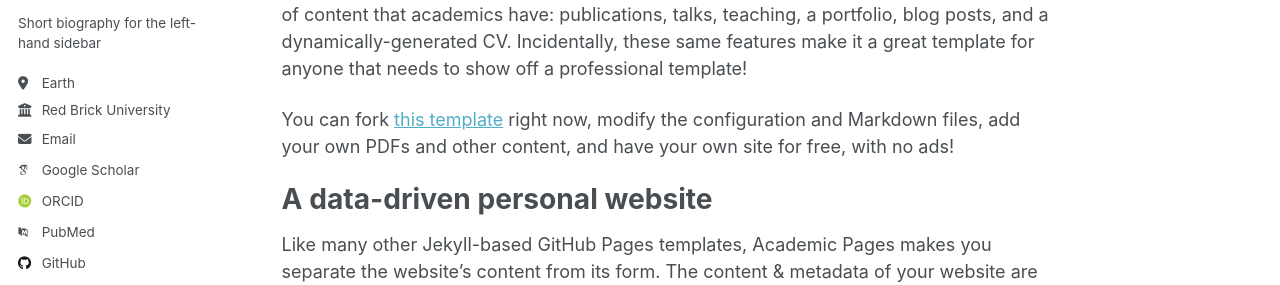
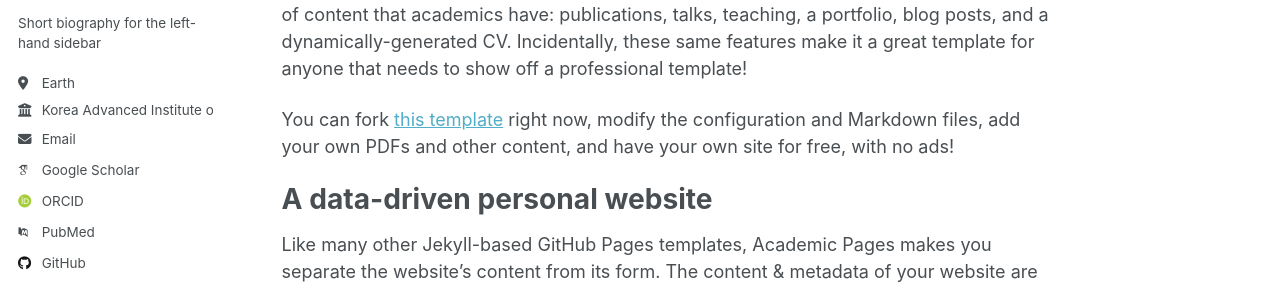
Before and after one commit to zhikai-02/zhikai-02.github.io, a Jekyll site: the page built from _pages/about.md, in a window 1280 px wide. Shown: the part 303-588 px from the top of the page. Built offline with Jekyll 4.4.1, drawn with Linux system fonts in a browser that asks for light colours; some web fonts are replaced; a script that is not in the unit is left out.

Commit message:
Update site URL and employer information in configuration file

```diff
--- a/_config.yml
+++ b/_config.yml
@@ -13,7 +13,7 @@ title                    : "Your Name / Site Title"
 title_separator          : "-"
 name                     : &name "Your Name"
 description              : &description "Your Name's academic portfolio"   # Update this with a general description of your site, this is the default if not overridden by a page
-url                      : https://academicpages.github.io # The base hostname & protocol for your site e.g. "https://[your GitHub username].github.io",
+url                      : https://zhikai-02.github.io/ # The base hostname & protocol for your site e.g. "https://[your GitHub username].github.io",
                                                            # or if you already have some other page hosted on Github then use "https://[your GitHub username].github.io/[Your Repo Name]"
 baseurl                  : "" # the subpath of your site, e.g. "/blog"
 repository               : "academicpages/academicpages.github.io"
@@ -28,7 +28,7 @@ author:
   pronouns         : # example: "she/her"
   bio              : "Short biography for the left-hand sidebar"
   location         : "Earth"
-  employer         : "Red Brick University"
+  employer         : "Korea Advanced Institute of Science and Technology"
   uri              : # URL
   email            : "none@example.org"
 
```
